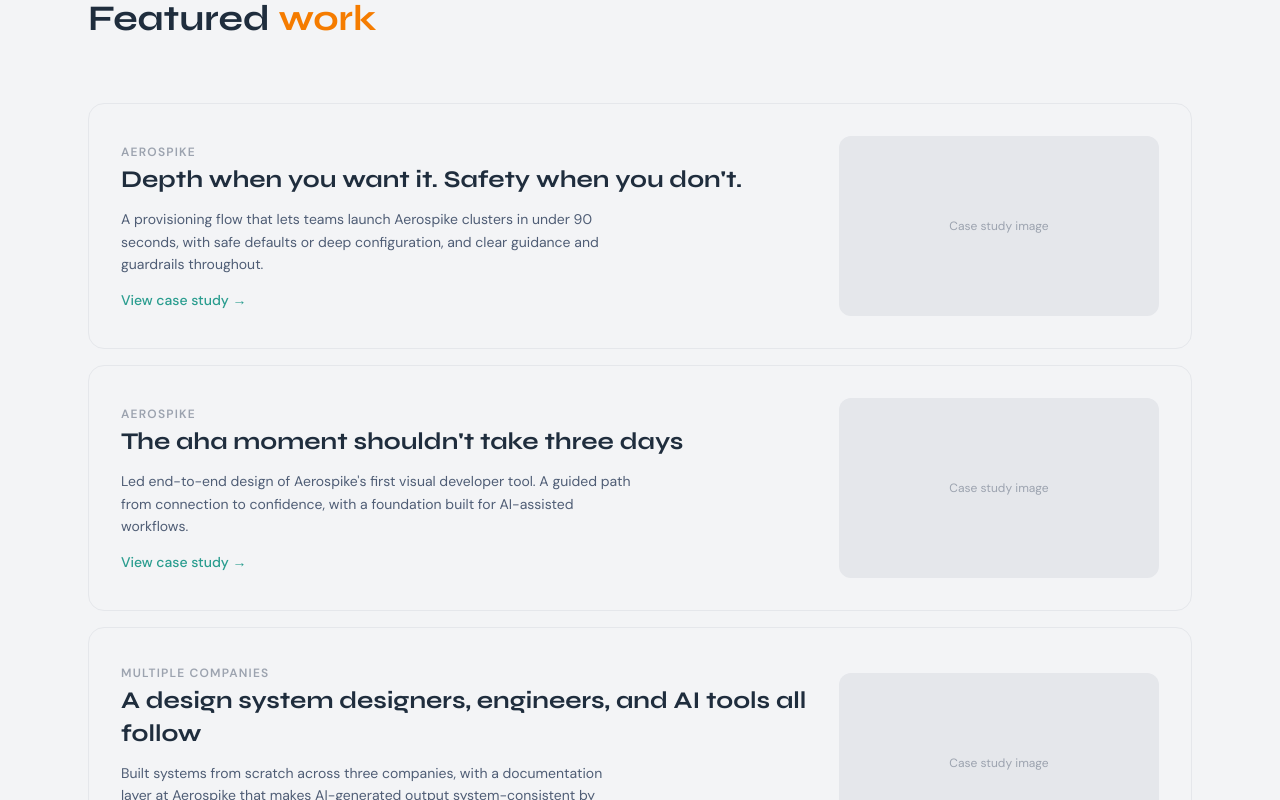
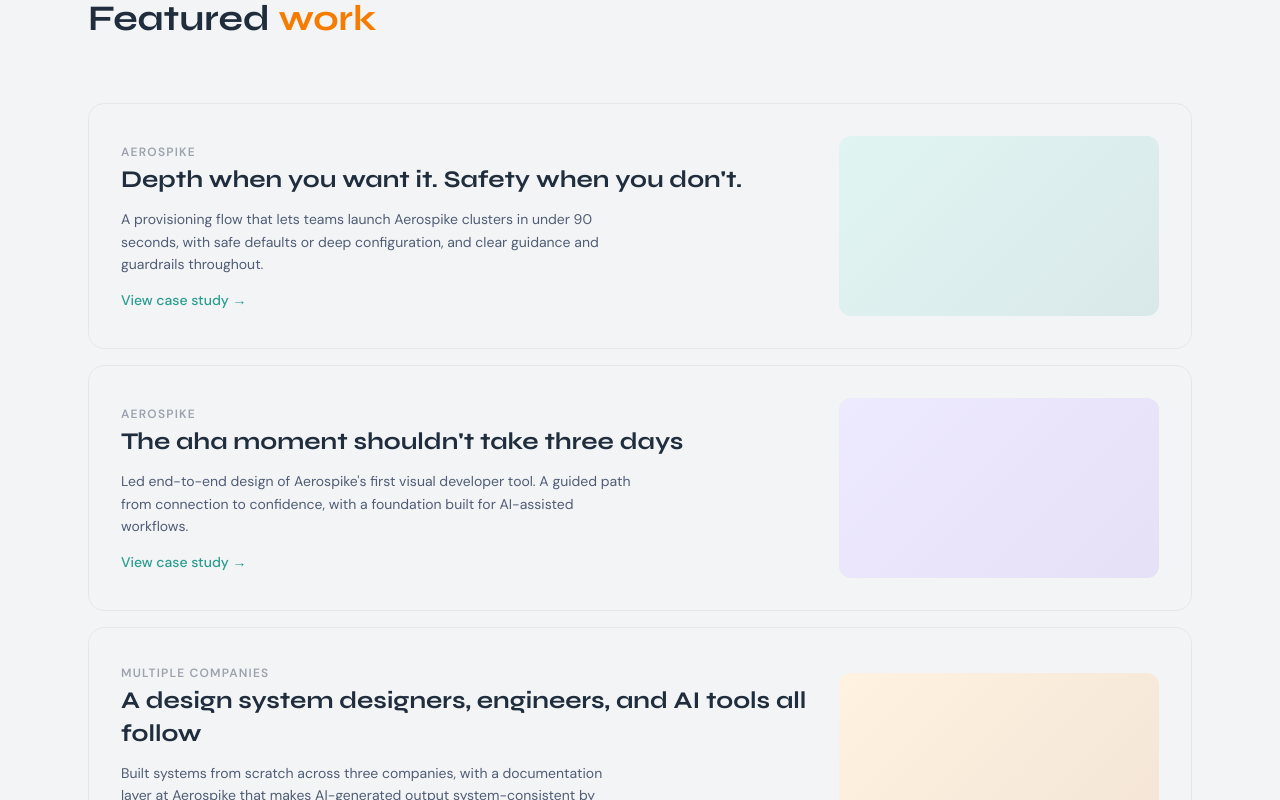
Before and after one commit to jonofoxdesign/jonofox-portfolio, a Next.js app: page /en in a window 1280 px wide. Shown: the part 1640-2440 px from the top of the page. Built offline with nearby package versions, Linux system fonts and the light colour scheme.

Commit message:
Update contact copy, add gradients to home work cards

```diff
--- a/src/app/[locale]/contact/page.tsx
+++ b/src/app/[locale]/contact/page.tsx
@@ -11,9 +11,14 @@
             <h1 className="font-syne text-5xl md:text-6xl font-bold text-ink leading-tight mb-6">
               Let&apos;s <span className="text-teal">talk</span>
             </h1>
+            <p className="text-xl font-medium text-ink leading-relaxed mb-3">
+              Working on a complex product or system?<br />
+              Building something for developers that needs to feel approachable?
+            </p>
             <p className="text-lg text-ink-secondary leading-relaxed mb-10">
-              I&apos;m open to the right opportunity, a good collaboration, or a
-              conversation about developer tools and design systems.
+              I&apos;m open to the right opportunity. Senior individual contributor,
+              design leadership, or somewhere in between. Also happy to talk about
+              collaborations, side projects, and where design is heading.
             </p>
             <div className="flex flex-col sm:flex-row gap-4">
               <ButtonAnchor href="mailto:jonathanlouisfox@gmail.com" variant="teal">
--- a/src/app/[locale]/page.tsx
+++ b/src/app/[locale]/page.tsx
@@ -10,6 +10,7 @@
     body: "A provisioning flow that lets teams launch Aerospike clusters in under 90 seconds, with safe defaults or deep configuration, and clear guidance and guardrails throughout.",
     cta: "View case study",
     href: "/work/aerospike-provisioning",
+    gradient: "linear-gradient(135deg, #E0F5F2 0%, rgba(42,157,143,0.13) 100%)",
   },
   {
     tag: "AEROSPIKE",
@@ -17,6 +18,7 @@
     body: "Led end-to-end design of Aerospike's first visual developer tool. A guided path from connection to confidence, with a foundation built for AI-assisted workflows.",
     cta: "View case study",
     href: "/work/aerospike-voyager",
+    gradient: "linear-gradient(135deg, #EDE9FE 0%, rgba(139,92,246,0.13) 100%)",
   },
   {
     tag: "MULTIPLE COMPANIES",
@@ -24,6 +26,7 @@
     body: "Built systems from scratch across three companies, with a documentation layer at Aerospike that makes AI-generated output system-consistent by default.",
     cta: "View case study",
     href: "/work/design-systems",
+    gradient: "linear-gradient(135deg, #FFF2E0 0%, rgba(245,124,0,0.13) 100%)",
   },
 ];
 
@@ -139,7 +142,7 @@
       </section>
 
       {/* What I do best */}
-      <section className="py-24 bg-surface">
+      <section className="py-24 bg-surface-light">
         <div className="max-w-6xl mx-auto px-6">
           <h2 className="font-syne text-4xl font-bold text-ink mb-16">
             What I do <span className="text-teal">best</span>
@@ -190,9 +193,10 @@
                     {card.cta} →
                   </span>
                 </div>
-                <div className="hidden md:flex aspect-video rounded-xl bg-surface-muted items-center justify-center text-ink-disabled text-xs">
-                  Case study image
-                </div>
+                <div
+                  className="hidden md:block aspect-video rounded-xl overflow-hidden"
+                  style={{ background: card.gradient ?? "linear-gradient(135deg, #F3F4F6 0%, #E5E7EB 100%)" }}
+                />
               </Link>
             ))}
           </div>
@@ -200,7 +204,7 @@
       </section>
 
       {/* Testimonials */}
-      <section className="py-24 bg-surface">
+      <section className="py-24 bg-surface-light">
         <div className="max-w-6xl mx-auto px-6">
           <TestimonialCarousel />
         </div>
--- a/src/app/[locale]/work/page.tsx
+++ b/src/app/[locale]/work/page.tsx
@@ -8,6 +8,7 @@
     body: "A provisioning flow that lets teams launch Aerospike clusters in under 90 seconds, with safe defaults or deep configuration, and clear guidance and guardrails throughout.",
     cta: "View case study",
     href: "/work/aerospike-provisioning",
+    gradient: "linear-gradient(135deg, #E0F5F2 0%, #2A9D8F22 100%)",
   },
   {
     tag: "AEROSPIKE",
@@ -15,6 +16,7 @@
     body: "Led end-to-end design of Aerospike's first visual developer tool. A guided path from connection to confidence, with a foundation built for AI-assisted workflows.",
     cta: "View case study",
     href: "/work/aerospike-voyager",
+    gradient: "linear-gradient(135deg, #EDE9FE 0%, #8B5CF622 100%)",
   },
   {
     tag: "MULTIPLE COMPANIES",
@@ -22,6 +24,7 @@
     body: "Built systems from scratch across three companies, with a documentation layer at Aerospike that makes AI-generated output system-consistent by default.",
     cta: "View case study",
     href: "/work/design-systems",
+    gradient: "linear-gradient(135deg, #FFF2E0 0%, #F57C0022 100%)",
   },
   {
     tag: "SYGNUM BANK",
@@ -29,6 +32,7 @@
     body: "At the world's first regulated digital asset bank, clients had to call their account manager just to check their balance. I designed the dashboard that changed that.",
     cta: "View case study",
     href: "/work/sygnum",
+    image: "/case-studies/sygnum/sygnum1.png",
   },
   {
     tag: "GOODLIFE HEALTH CLUBS",
@@ -36,6 +40,7 @@
     body: "Redesigned Goodlife's membership sign-up flow to make contracts clear, choices understandable, and commitment something people felt good about.",
     cta: "View case study",
     href: "/work/goodlife",
+    gradient: "linear-gradient(135deg, #FEE2E2 0%, #EF444422 100%)",
   },
 ];
 
@@ -81,9 +86,14 @@
                 </span>
               </div>
 
-              {/* Card image placeholder */}
-              <div className="hidden md:flex aspect-video rounded-xl bg-surface-muted items-center justify-center text-ink-disabled text-xs">
-                Case study image
+              {/* Card image */}
+              <div
+                className="hidden md:block aspect-video rounded-xl overflow-hidden"
+                style={{ background: cs.gradient ?? "linear-gradient(135deg, #F3F4F6 0%, #E5E7EB 100%)" }}
+              >
+                {cs.image && (
+                  <img src={cs.image} alt={cs.title} className="w-full h-full object-cover object-top" />
+                )}
               </div>
             </Link>
           ))}
--- a/src/app/globals.css
+++ b/src/app/globals.css
@@ -46,6 +46,7 @@
   body {
     max-width: 100vw;
     overflow-x: hidden;
+    background-color: var(--color-surface);
   }
 }
 
```
Also changed, not shown: public/case-studies/sygnum/sygnum1.png (added).
